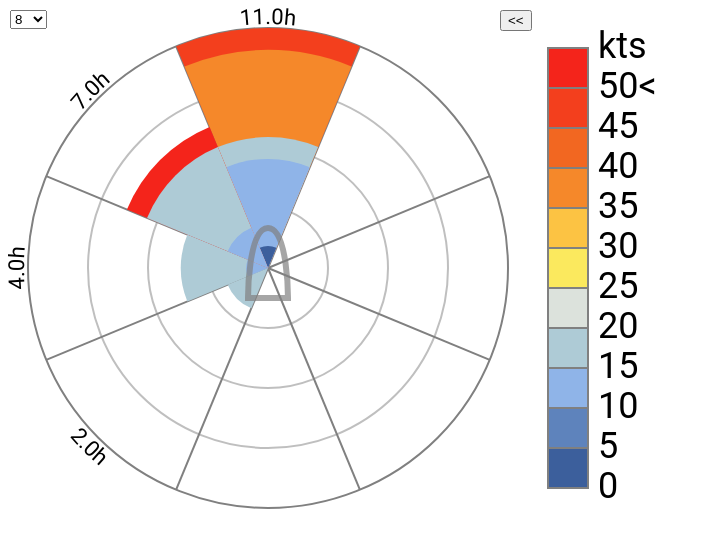
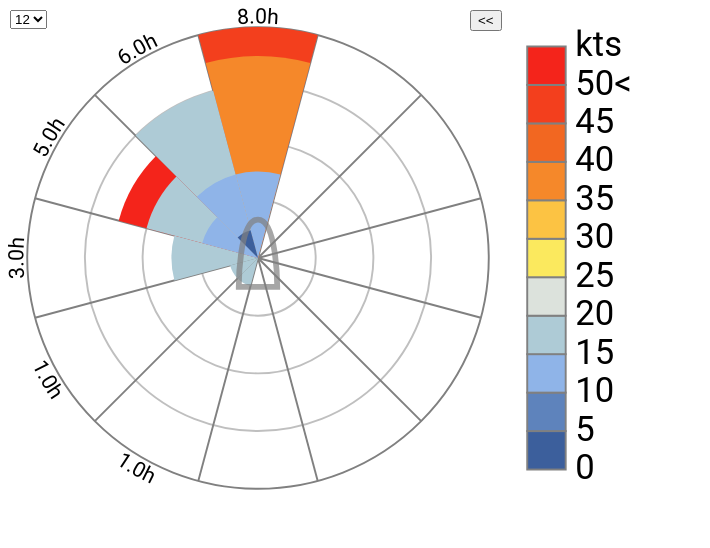
Before and after one commit to phalkone/fast-wind-rose, a React app: page / in a window 1280 px wide. Shown: the top 548 px of the page, without its empty margins (0-710 px from the left). Built offline with nearby package versions, Linux system fonts and the light colour scheme; the HTML template or start-up script is replaced by a standard one.

Commit message:
New resizing model

```diff
--- a/src/components/Windrose/index.jsx
+++ b/src/components/Windrose/index.jsx
@@ -25,6 +25,7 @@ function Windrose (props) {
   }
   /* The sector with maximum number of data points defines the scale */
   const max = sectors.map((el) => el.length).sort((a, b) => b - a)[0]
+  const complilationSize = 260 / props.enlarge
 
   return (
     <div>
@@ -53,23 +54,23 @@ function Windrose (props) {
         style={{
           position: 'absolute',
           top: '10px',
-          left: props.width - 150
+          left: props.size - 30
         }}
       >{legend ? '<<' : '>>'}
       </button>
       {/* Windrose SVG with optional legend */}
       <svg
         version='1.1'
-        viewBox={`0 0 ${props.size + (legend ? 65 : 0)} ${props.size}`}
-        width={props.width}
-        height={props.height}
+        viewBox={`0 0 ${complilationSize + (legend ? 65 : 0)} ${complilationSize}`}
+        width={props.size + (legend ? 65 * (props.size / complilationSize) : 0)}
+        height={props.size}
       >
         {/* Draw legend only if option is given as prop */}
-        {legend && <Legend size={props.size} scale={props.scale} />}
+        {legend && <Legend size={complilationSize} scale={props.scale} />}
         <Chart
           sectorSize={sectorSize}
-          center={props.center}
-          radius={props.radius}
+          center={complilationSize / 2}
+          radius={complilationSize / 2 - 10}
         />
         {/* Draw each sector with interval label */}
         {sectors.map((speeds, i) => (
@@ -79,26 +80,26 @@ function Windrose (props) {
                 sector={i}
                 interval={props.interval * speeds.length}
                 sectorSize={sectorSize}
-                radius={props.radius}
-                center={props.center}
+                radius={(complilationSize / 2) - 10}
+                center={complilationSize / 2}
               />}
             {speeds.length &&
               <Sector
                 sector={i}
                 speeds={speeds}
-                center={props.center}
+                center={complilationSize / 2}
                 sectorSize={sectorSize}
-                barLength={(speeds.length / max) * props.radius}
-                unit={props.radius / max}
+                barLength={(speeds.length / max) * (complilationSize / 2 - 10)}
+                unit={(complilationSize / 2 - 10) / max}
                 scale={props.scale}
                 interval={props.interval}
                 size={props.size}
-                xFactor={props.width / (props.size + (legend ? 65 : 0))}
-                yFactor={props.height / props.size}
+                xFactor={props.size / complilationSize}
+                yFactor={props.size / complilationSize}
               />}
           </Fragment>))}
         {/* Draw ship outline */}
-        <Ship center={props.center} />
+        <Ship center={complilationSize / 2} />
         {/* Ensures that tooltips are always on top */}
         <use href='#tooltip' fill='black' />
         <use href='#tooltiptext' />
@@ -109,14 +110,6 @@ function Windrose (props) {
 
 Windrose.propTypes = {
   /**
-   * Viewbox height. Actual height of the windrose
-   */
-  height: PropTypes.number,
-  /**
-   * Viewbox width. Actual height of the windrose
-   */
-  width: PropTypes.number,
-  /**
    * Hide or display legend
    */
   legend: PropTypes.bool,
@@ -124,14 +117,6 @@ Windrose.propTypes = {
    * Width/height of chart. Will be displayed in specified viewbox.
    */
   size: PropTypes.number,
-  /**
-   * Radius of the chart
-   */
-  radius: PropTypes.number,
-  /**
-   * Center of the chart. x and y coordinates are assumed to be the same.
-   */
-  center: PropTypes.number,
   /**
    * Array with directional data for the wind
    */
@@ -141,8 +126,8 @@ Windrose.propTypes = {
    */
   spdData: PropTypes.array,
   /**
-   * Fixed interval between data points specified in hours. If data points are
-   * every 30 min, then value should be 0.5
+   * Fixed interval between data points specified in hours. For example if
+   * data points are every 30 min, then value should be 0.5
    */
   interval: PropTypes.number,
   /**
@@ -161,18 +146,20 @@ Windrose.propTypes = {
   /**
    * Default number of sectors
    */
-  sectorCount: PropTypes.oneOf([4, 8, 12, 16, 24, 32, 36])
+  sectorCount: PropTypes.oneOf([4, 8, 12, 16, 24, 32, 36]),
+  /**
+   * Scales the compilation scale against the viewbox. Choose a value lower
+   * than 1 to scale down and larger than 1 to scale up.
+   */
+  enlarge: PropTypes.number
 }
 
 Windrose.defaultProps = {
-  radius: 120,
-  center: 130,
   size: 260,
-  width: 650,
-  height: 520,
   spdKey: 'value',
   dirKey: 'value',
   sectorCount: 12,
+  enlarge: 1,
   scale: {
     0: 'rgb(60,95,156)',
     5: 'rgb(94,131,188)',
--- a/src/index.jsx
+++ b/src/index.jsx
@@ -9,6 +9,7 @@ render(
     dirData={mockData.metrics[1].values}
     spdData={mockData.metrics[0].values}
     interval={1}
-    sectorCount={8}
+    sectorCount={12}
+    size={500}
     legend
   />, document.getElementById('root'))
```
